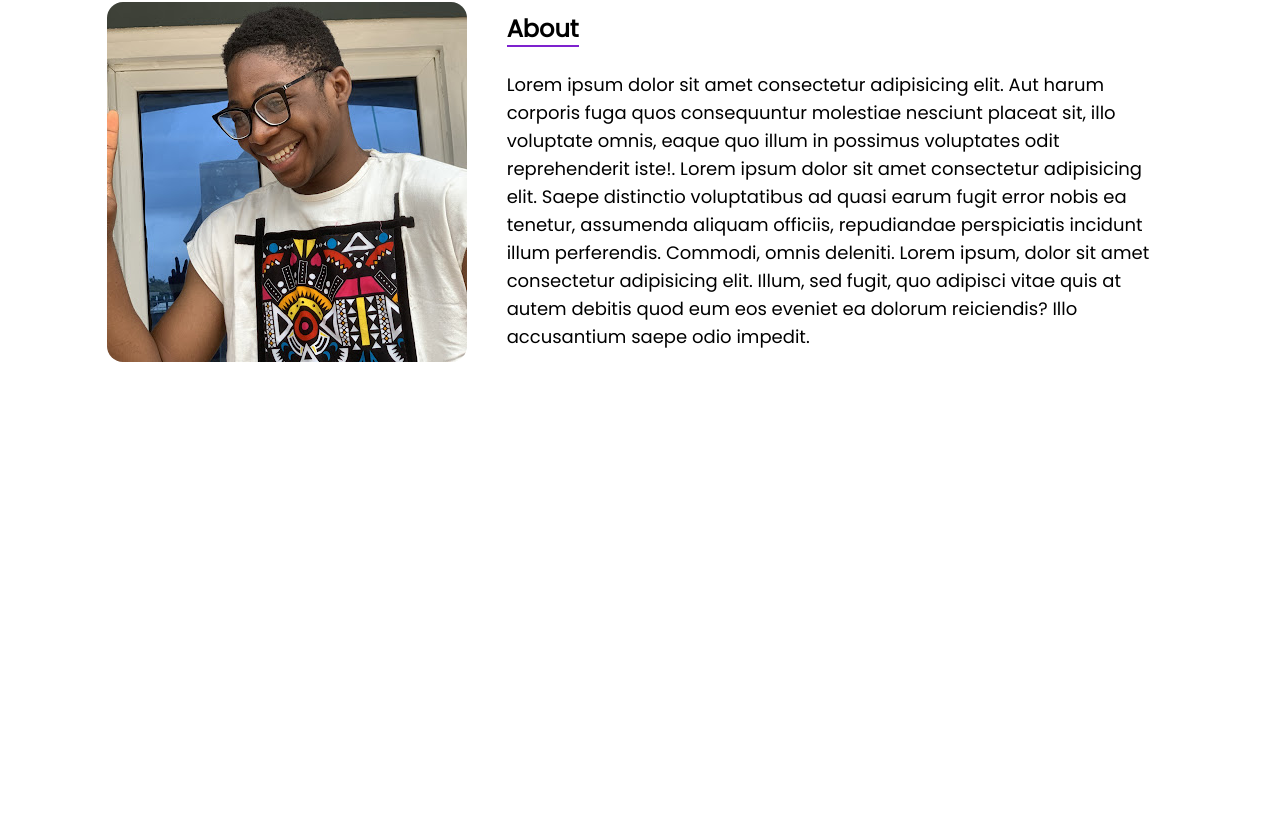
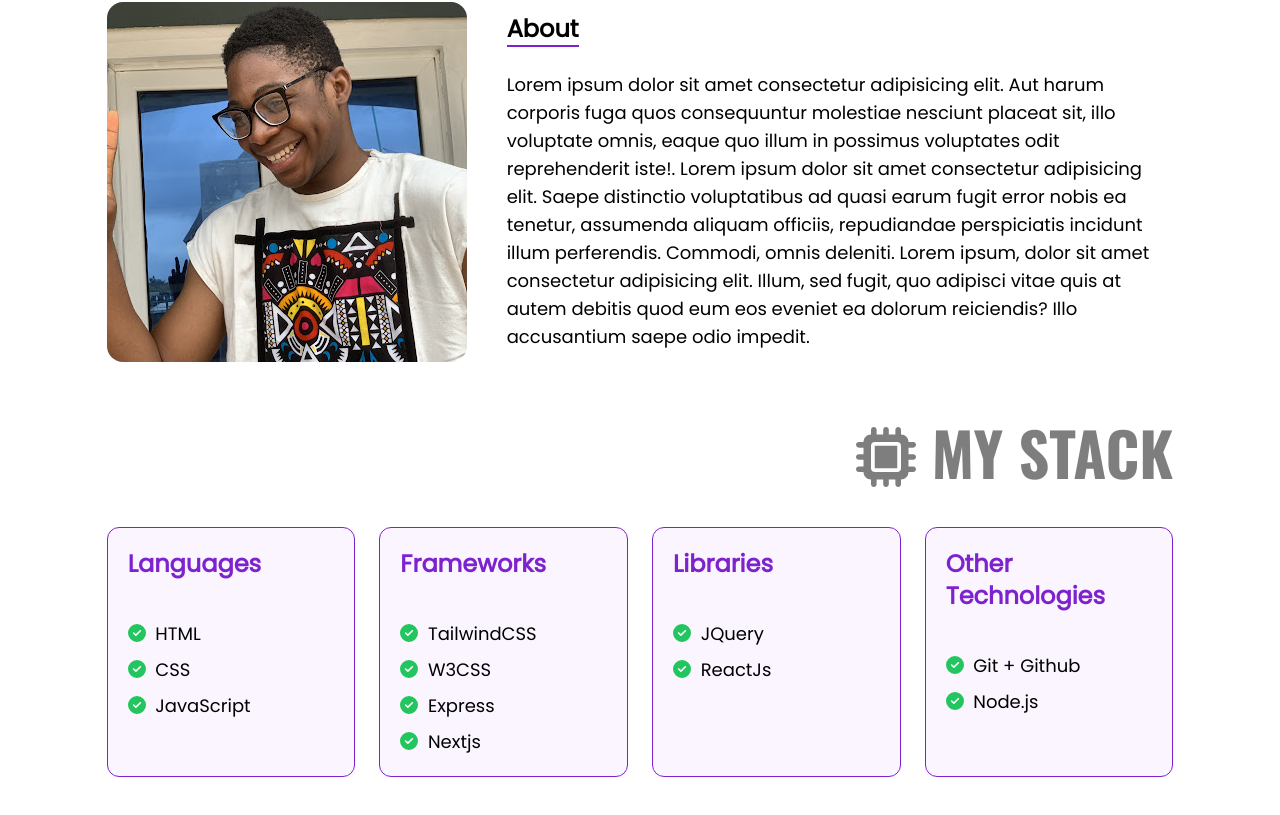
Before and after one commit to Phickayor/Portfolio, a Next.js app in the folder frontend/: page / in a window 1280 px wide. Shown: the part 744-1559 px from the top of the page. Before the commit the page ends 1146 px from the top, so only its background shows below. Built offline with nearby package versions, Linux system fonts and the light colour scheme.

Commit message:
Skills Component

```diff
--- a/frontend/components/Skills.js
+++ b/frontend/components/Skills.js
@@ -1,52 +1,64 @@
-import React from "react";
+import { Oswald } from 'next/font/google'
+import React, { useEffect } from 'react'
+const oswald = Oswald({ weight: '700', subsets: ['latin'] })
+
 import { FontAwesomeIcon } from "@fortawesome/react-fontawesome";
 import { faMicrochip, faCheckCircle } from "@fortawesome/free-solid-svg-icons";
 export default function Skills() {
   const languages = ["HTML", "CSS", "JavaScript"];
-  const frameworks = ["Tailwind", "W3CSS", "Express", "Nextjs"];
+  const frameworks = ["TailwindCSS", "W3CSS", "Express", "Nextjs"];
   const libraries = ["JQuery", "ReactJs"];
   const others = ["Git + Github", "Node.js"];
   const tech = <FontAwesomeIcon icon={faMicrochip} />;
-  const checkMark = <FontAwesomeIcon className="check" icon={faCheckCircle} />;
+  const checkMark = <FontAwesomeIcon className="text-green-500" icon={faCheckCircle} />;
   return (
-    <div id="skills">
-      <div className="head">
-        <div className="icon">{tech}</div>
-        <h1>My Stack</h1>
-      </div>
+    <div id="skills" className='py-5'>
+      <h1 className={`opacity-50 text-6xl text-right ${oswald.className}`}>{tech} MY STACK</h1>
+      <div className='grid sm:grid-cols-2 lg:grid-cols-4 gap-6 my-10 '>
+        <div data-aos="fade-up" data-aos-duration="1500"
+          className='text-lg border cursor-pointer hover:scale-105 ease-in-out duration-300 bg-purple-50 border-purple-700 rounded-xl p-5 space-y-10'>
+          <h3 className='text-2xl font-semibold text-purple-700'>Languages</h3>
+          <ul className='space-y-2'>
+            {languages.map((language, index) => (
+              <li key={index}>
+                {checkMark} &nbsp;{language}
+              </li>
+            ))}
+          </ul>
+        </div>
+        <div data-aos="fade-down" data-aos-duration="1500"
+          className='text-lg border cursor-pointer hover:scale-105 ease-in-out duration-300 bg-purple-50 border-purple-700 rounded-xl p-5 space-y-10'>
 
-      <div className="allStacks">
-        <div className="languages">
-          <h2>Languages</h2>
-          {languages.map((language, index) => (
-            <h3 key={index}>
-              {checkMark} {language}
-            </h3>
-          ))}
+          <h3 className='text-2xl font-semibold text-purple-700'>Frameworks</h3>
+          <ul className='space-y-2'>
+            {frameworks.map((language, index) => (
+              <li key={index}>
+                {checkMark} &nbsp;{language}
+              </li>
+            ))}
+          </ul>
         </div>
-        <div className="frameworks">
-          <h2>Frameworks</h2>
-          {frameworks.map((framework, index) => (
-            <h3 key={index}>
-              {checkMark} {framework}
-            </h3>
-          ))}
+        <div data-aos="fade-up" data-aos-duration="1500"
+          className='text-lg border cursor-pointer hover:scale-105 ease-in-out duration-300 bg-purple-50 border-purple-700 rounded-xl p-5 space-y-10'>
+          <h3 className='text-2xl font-semibold text-purple-700'>Libraries</h3>
+          <ul className='space-y-2'>
+            {libraries.map((language, index) => (
+              <li key={index}>
+                {checkMark} &nbsp;{language}
+              </li>
+            ))}
+          </ul>
         </div>
-        <div className="libraries">
-          <h2>Libraries</h2>
-          {libraries.map((library, index) => (
-            <h3 key={index}>
-              {checkMark} {library}
-            </h3>
-          ))}
-        </div>
-        <div className="languages">
-          <h2>Other Technologies</h2>
-          {others.map((technology, index) => (
-            <h3 key={index}>
-              {checkMark} {technology}
-            </h3>
-          ))}
+        <div data-aos="fade-down" data-aos-duration="1500"
+          className='text-lg border cursor-pointer hover:scale-105 ease-in-out duration-300 bg-purple-50 border-purple-700 rounded-xl p-5 space-y-10'>
+          <h3 className='text-2xl font-semibold text-purple-700'>Other Technologies</h3>
+          <ul className='space-y-2'>
+            {others.map((other, index) => (
+              <li key={index}>
+                {checkMark} &nbsp;{other}
+              </li>
+            ))}
+          </ul>
         </div>
       </div>
     </div>
--- a/frontend/pages/index.js
+++ b/frontend/pages/index.js
@@ -7,6 +7,7 @@ import Skills from '@/components/Skills'
 import Contact from '@/components/Contact'
 import NavBar from '@/components/NavBar'
 import Hero from '@/components/Hero'
+import Services from '@/components/Services'
 
 const inter = Inter({ subsets: ['latin'] })
 const poppins = Poppins({ weight: '400', subsets: ['latin'] })
@@ -22,8 +23,10 @@ export default function Home() {
       <div className={`mx-auto lg:w-10/12 w-11/12 ${opacityValue}`}>
         <Hero />
         <AboutMe />
+        <Skills />
+
         {/*
-      <Skills />
+        <Services />
         <Projects />
       <Contact />
       */}
```
